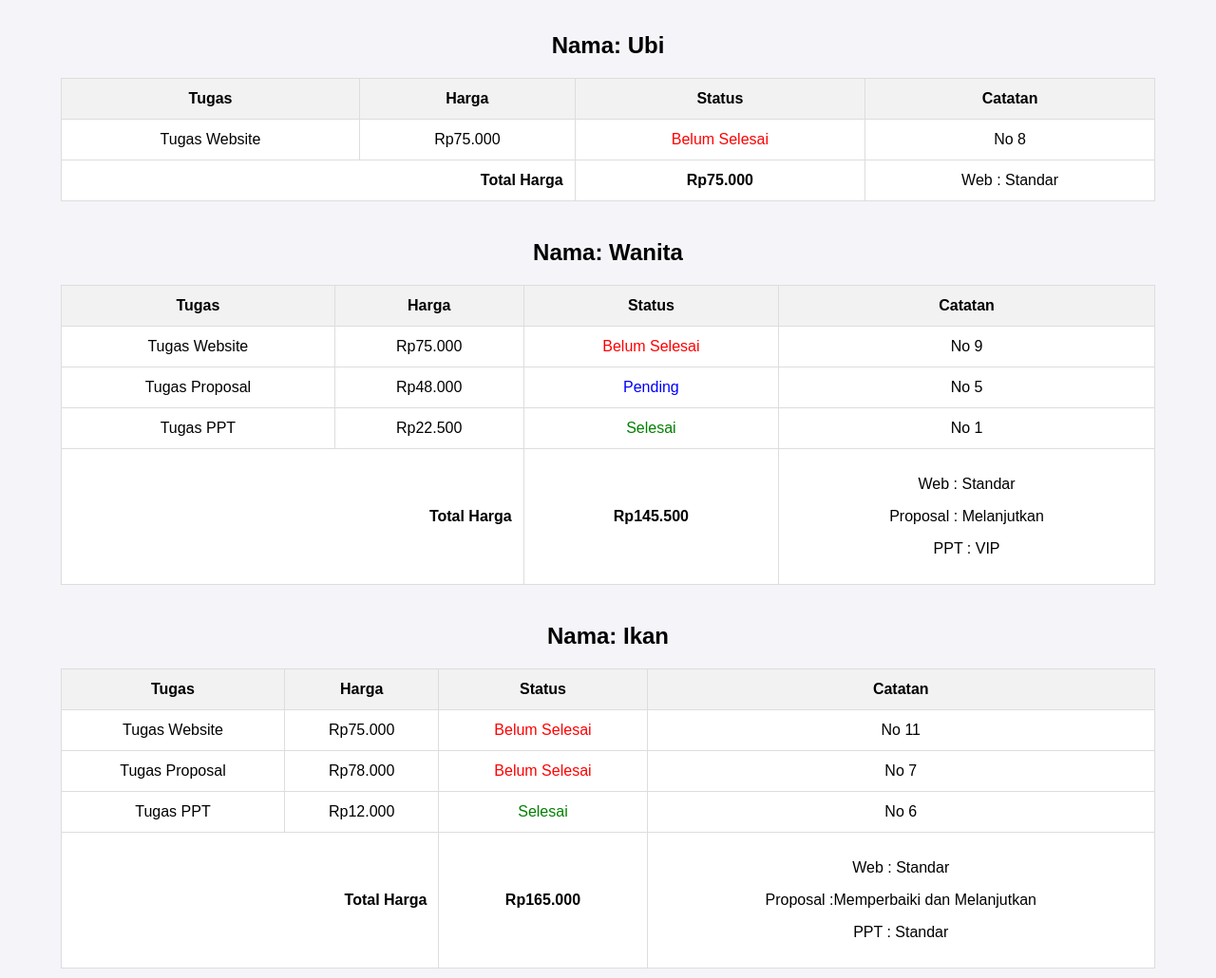
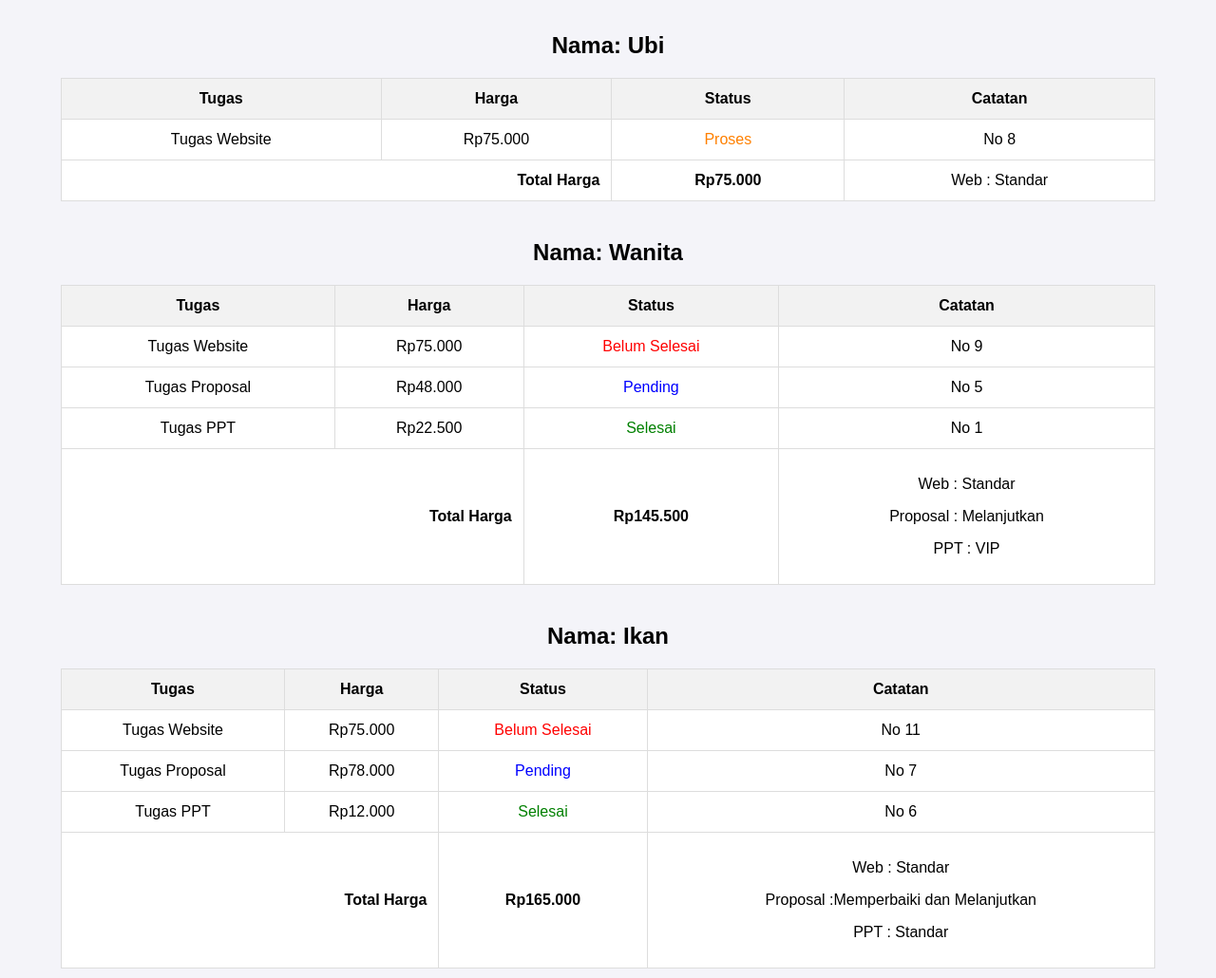
Before and after one commit to IQ-Kat/IQ-Kat.github.io, a plain HTML site: page Daftar/index.html in a window 1280 px wide. Shown: the part 760-1790 px from the top of the page at 95% size. Drawn offline with Linux system fonts and the light colour scheme.

Commit message:
Update index.html

```diff
--- a/Daftar/index.html
+++ b/Daftar/index.html
@@ -148,7 +148,7 @@
         <tr>
             <td>Tugas Website</td>
             <td>Rp75.000</td>
-            <td class="status-belum">Belum Selesai</td>
+            <td class="status-proses"> Proses</td>
             <td>No 8</td>
         </tr>
         <tr>
@@ -218,7 +218,7 @@
         <tr>
             <td>Tugas Proposal</td>
             <td>Rp78.000</td>
-            <td class="status-belum">Belum Selesai</td>
+            <td class="status-pending">Pending</td>
             <td>No 7</td>
         </tr>
         <tr>
```
